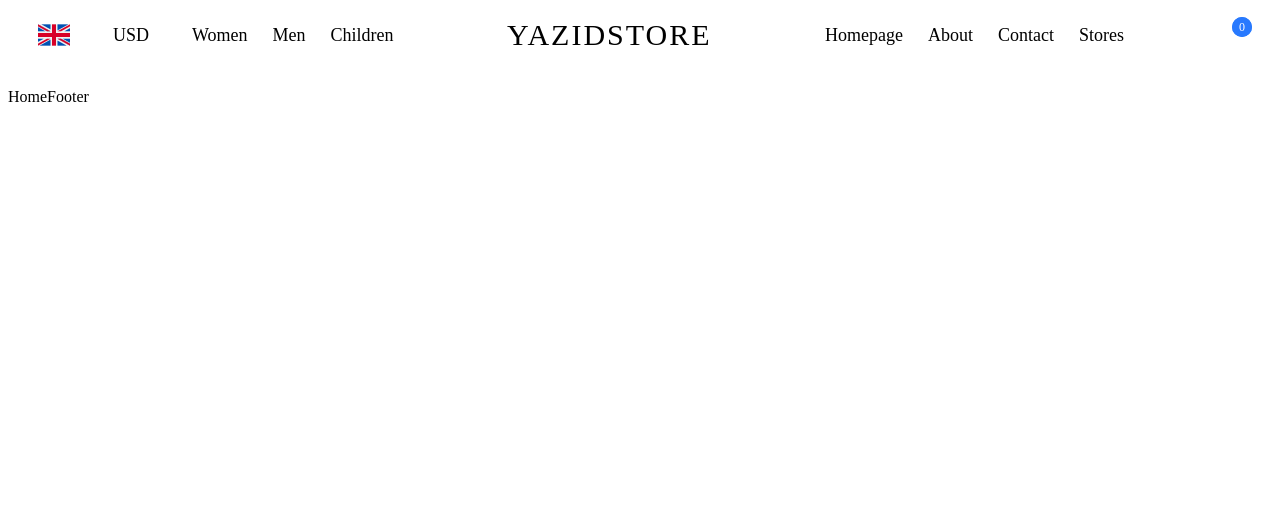
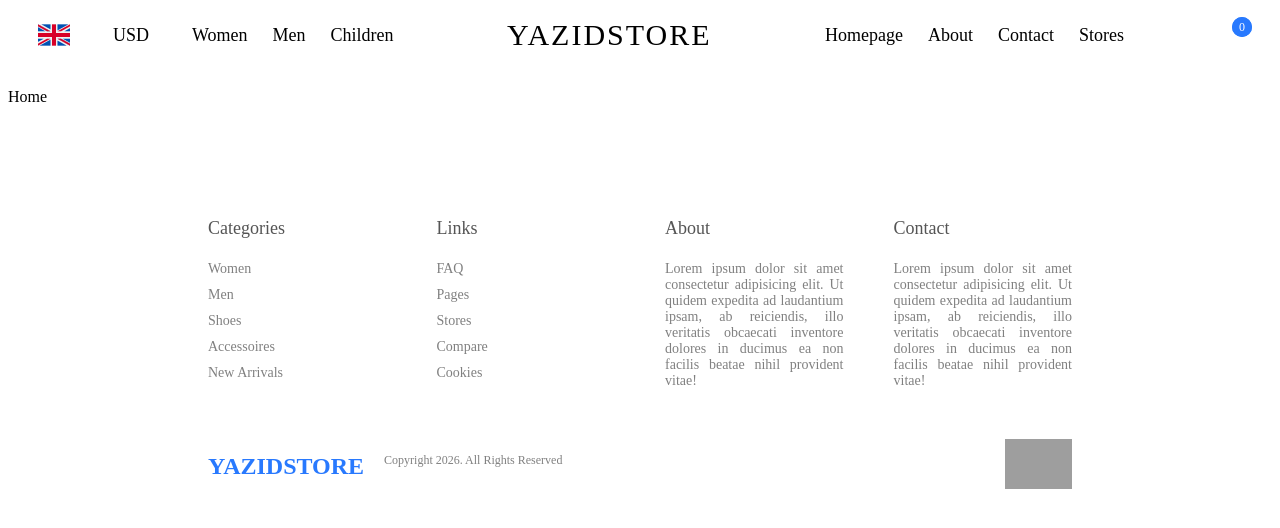
Before and after one commit to yazid1bernou/ecommerce-react-app-one, a React (Vite) app: page / in a window 1280 px wide. Shown: the top 528 px of the page. Built offline with nearby package versions, Linux system fonts and the light colour scheme; grey boxes are pictures that could not be loaded; some icons are missing.

Commit message:
create footer

```diff
--- a/src/components/footer/Footer.jsx
+++ b/src/components/footer/Footer.jsx
@@ -1,10 +1,46 @@
-
+import "./Footer.scss"
 
 const Footer = () => {
     return (
-        <>
-            Footer
-        </>
+        <div className="footer">
+            <div className="top">
+                <div className="item">
+                    <h1>Categories</h1>
+                    <span>Women</span>
+                    <span>Men</span>
+                    <span>Shoes</span>
+                    <span>Accessoires</span>
+                    <span>New Arrivals</span>
+                </div>
+                <div className="item">
+                    <h1>Links</h1>
+                    <span>FAQ</span>
+                    <span>Pages</span>
+                    <span>Stores</span>
+                    <span>Compare</span>
+                    <span>Cookies</span>
+                </div>
+                <div className="item">
+                    <h1>About</h1>
+                    <span>Lorem ipsum dolor sit amet consectetur adipisicing elit. Ut quidem expedita ad laudantium ipsam, ab reiciendis, illo veritatis obcaecati inventore dolores in ducimus ea non facilis beatae nihil provident vitae!</span>
+                </div>
+                <div className="item">
+                    <h1>Contact</h1>
+                    <span>Lorem ipsum dolor sit amet consectetur adipisicing elit. Ut quidem expedita ad laudantium ipsam, ab reiciendis, illo veritatis obcaecati inventore dolores in ducimus ea non facilis beatae nihil provident vitae!</span>
+                </div>
+            </div>
+            <div className="bottom">
+                <div className="left">
+                    <span className="logo">YAZIDSTORE</span>
+                    <span className="copyright">
+                        Copyright 2026. All Rights Reserved
+                    </span>
+                </div>
+                <div className="right">
+                    <img src="/images/payment.jpg" alt="" />
+                </div>
+            </div>
+        </div>
     )
 }
 
--- /dev/null
+++ b/src/components/footer/Footer.scss
@@ -0,0 +1,57 @@
+.footer {
+    margin: 100px 200px 20px 200px;
+
+    .top {
+        display: flex;
+        gap: 50px;
+
+        .item {
+            flex: 1;
+            display: flex;
+            flex-direction: column;
+            gap: 10px;
+            text-align: justify;
+            font-size: 14px;
+
+            h1 {
+                font-size: 18px;
+                font-weight: 500;
+                color: #555;
+            }
+
+            span {
+                color: gray;
+            }
+        }
+
+    }
+
+    .bottom {
+        display: flex;
+        align-items: center;
+        justify-content: space-between;
+        margin-top: 50px;
+
+        .left {
+            display: flex;
+
+            .logo {
+                color: #2879fe;
+                font-weight: bold;
+                font-size: 24px;
+            }
+
+            .copyright {
+                margin-left: 20px;
+                font-size: 12px;
+                color: gray;
+            }
+        }
+
+        .right {
+            img {
+                height: 50px;
+            }
+        }
+    }
+}
```
